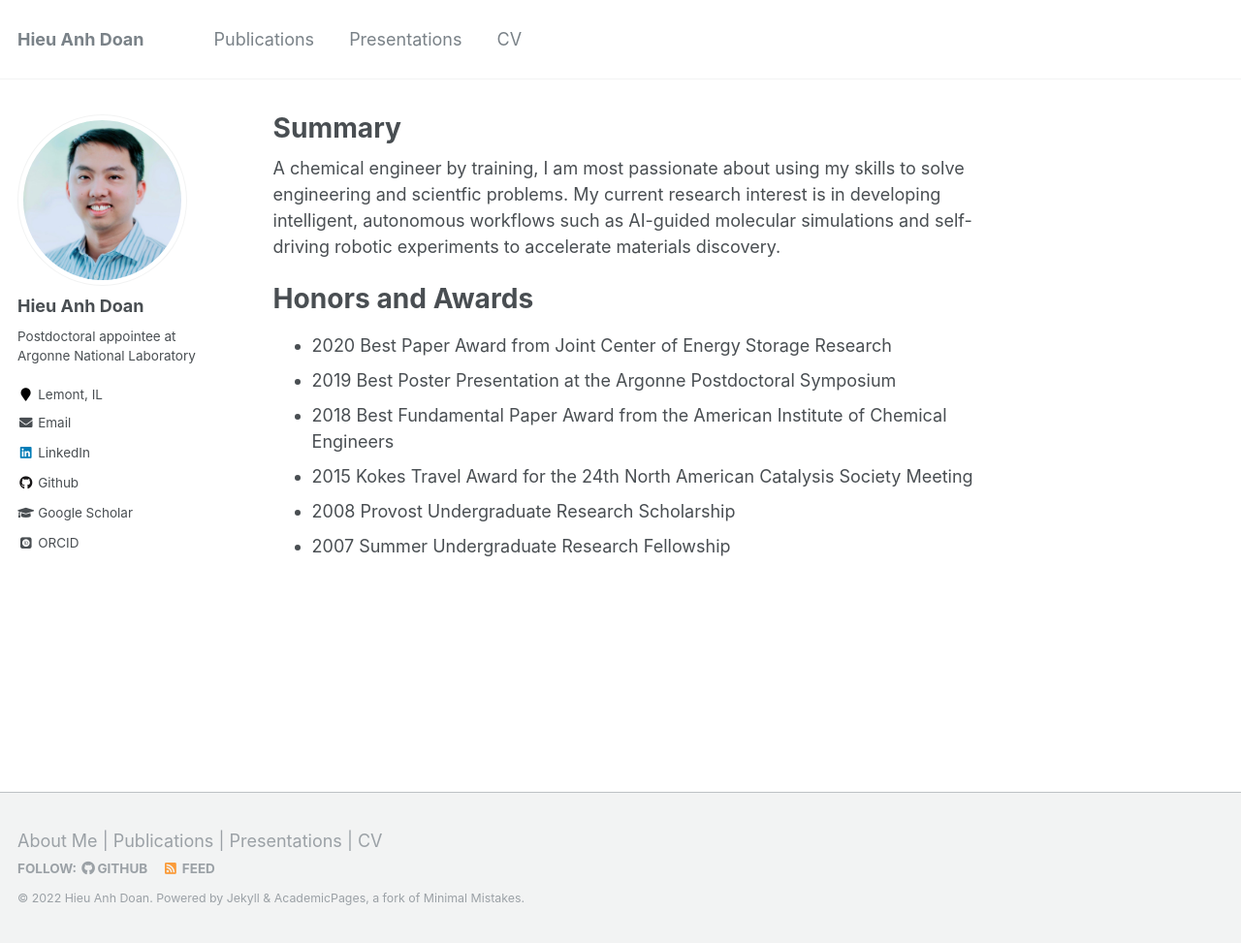
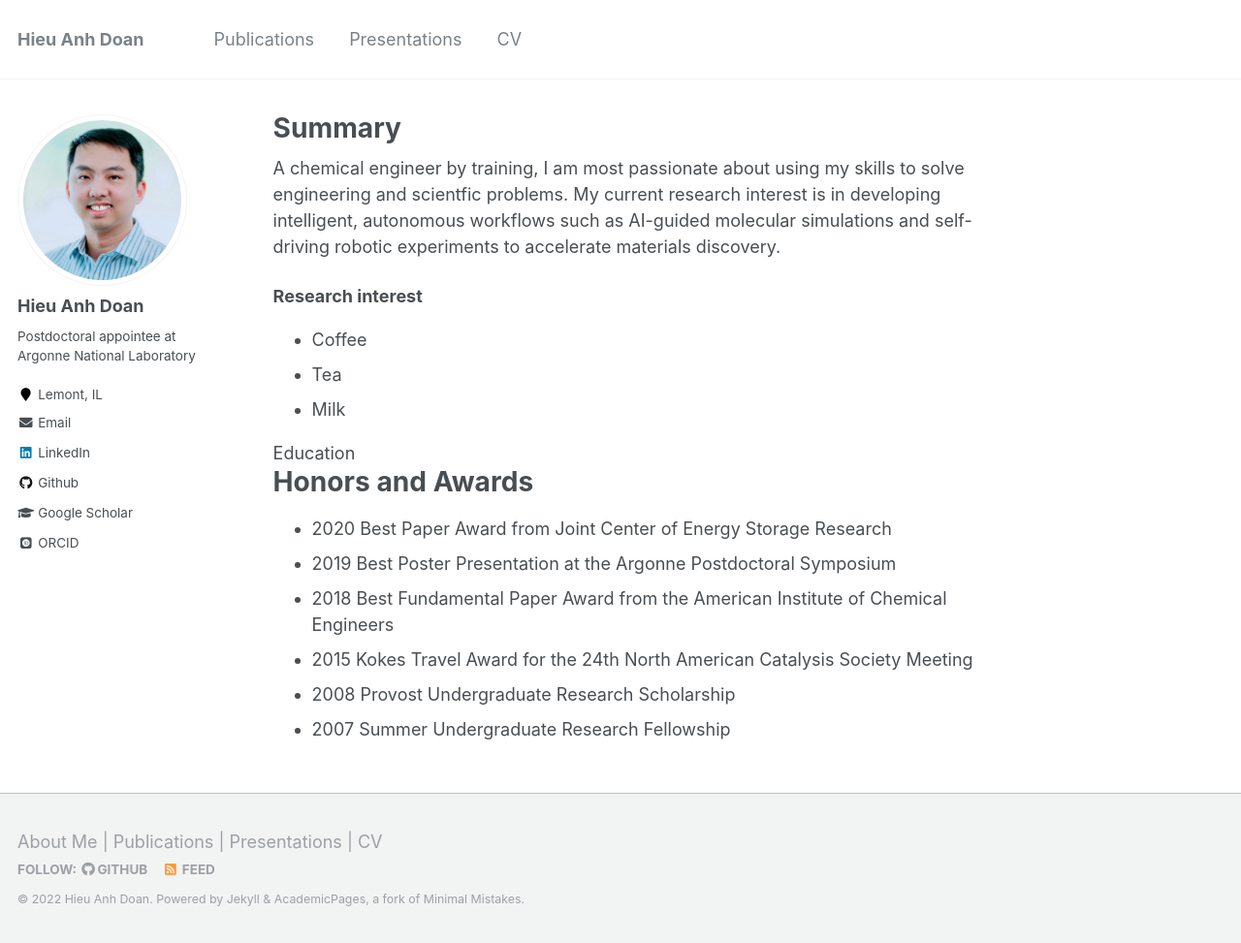
Before and after one commit to hieuadoan/hieuadoan.github.io, a Jekyll site: the page built from _pages/about.md, in a window 1280 px wide and 973 px high. Shown: the whole window at 97% size. Built offline with Jekyll 4.4.1, drawn with Linux system fonts in a browser that asks for light colours; some web fonts are replaced.

Commit message:
try to add more description in 2 columns

```diff
--- a/_pages/about.md
+++ b/_pages/about.md
@@ -10,6 +10,22 @@
 
 A chemical engineer by training, I am most passionate about using my skills to solve engineering and scientfic problems. My current research interest is in developing intelligent, autonomous workflows such as AI-guided molecular simulations and self-driving robotic experiments to accelerate materials discovery.
 
+<html>
+  <body>
+    <div class='right'>
+      <b>Research interest</b>
+      <ul>
+        <li>Coffee</li>
+        <li>Tea</li>
+        <li>Milk</li>
+      </ul>
+    </div>
+    <div class='left'>
+      Education
+    </div>
+  </body>
+</html>
+
 Honors and Awards
 ===
 - 2020 Best Paper Award from Joint Center of Energy Storage Research
```
